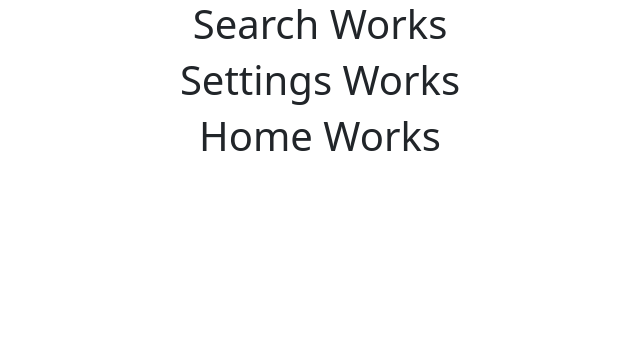
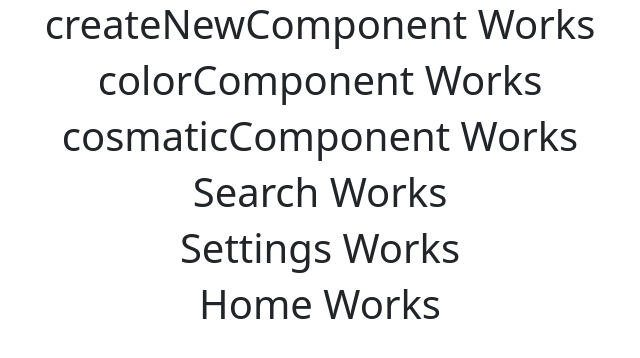
Before and after one commit to shradhye/notes-app-react, a React (Create React App) app: page / in a window 1280 px wide. Shown: the top 358 px of the page, without its empty margins (320-960 px from the left). Built offline with nearby package versions, Linux system fonts and the light colour scheme.

Commit message:
import issue resolved

```diff
--- a/src/App.js
+++ b/src/App.js
@@ -2,17 +2,17 @@
 import Home from './compo/Home';
 import Settings from './compo/Settings';
 import Search from './compo/search';
-// import createNewComponent from './compo/createNewComponent';
-// import colorComponent from './compo/colorComponent';
-// import cosmaticComponent from './compo/cosmaticComponent';
+import CreateNewComponent from './compo/createNewComponent';
+import ColorComponent from './compo/colorComponent';
+import CosmaticComponent from './compo/cosmaticComponent';
 import './App.css';
 
 function App() {
   return (
     <div className="App">
-      {/* <createNewComponent/>
-      <colorComponent/>
-      <cosmaticComponent/> */}
+      <CreateNewComponent/>
+      <ColorComponent/>
+      <CosmaticComponent/>
       <Search/>
       <Settings/>
       <Home/>
--- a/src/compo/colorComponent.js
+++ b/src/compo/colorComponent.js
@@ -1,8 +1,8 @@
-function colorComponent(){
+function ColorComponent(){
     return(
         <>
             <h1>colorComponent Works</h1>
         </>
     )
 }
-export default colorComponent;
+export default ColorComponent;
--- a/src/compo/cosmaticComponent.js
+++ b/src/compo/cosmaticComponent.js
@@ -1,8 +1,8 @@
-function cosmaticComponent(){
+function CosmaticComponent(){
     return(
         <>
             <h1>cosmaticComponent Works</h1>
         </>
     )
 }
-export default cosmaticComponent;
+export default CosmaticComponent;
--- a/src/compo/createNewComponent.js
+++ b/src/compo/createNewComponent.js
@@ -1,8 +1,8 @@
-function createNewComponent(){
+function CreateNewComponent(){
     return(
         <>
             <h1>createNewComponent Works</h1>
         </>
     )
 }
-export default createNewComponent;
+export default CreateNewComponent;
```
